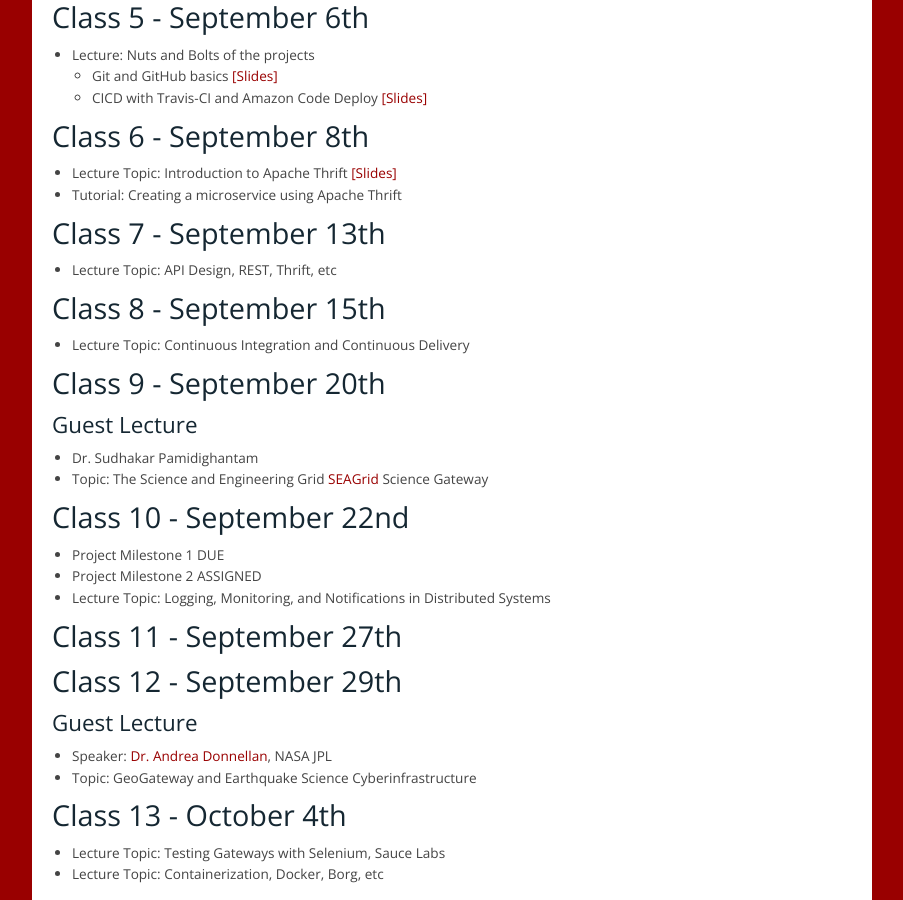
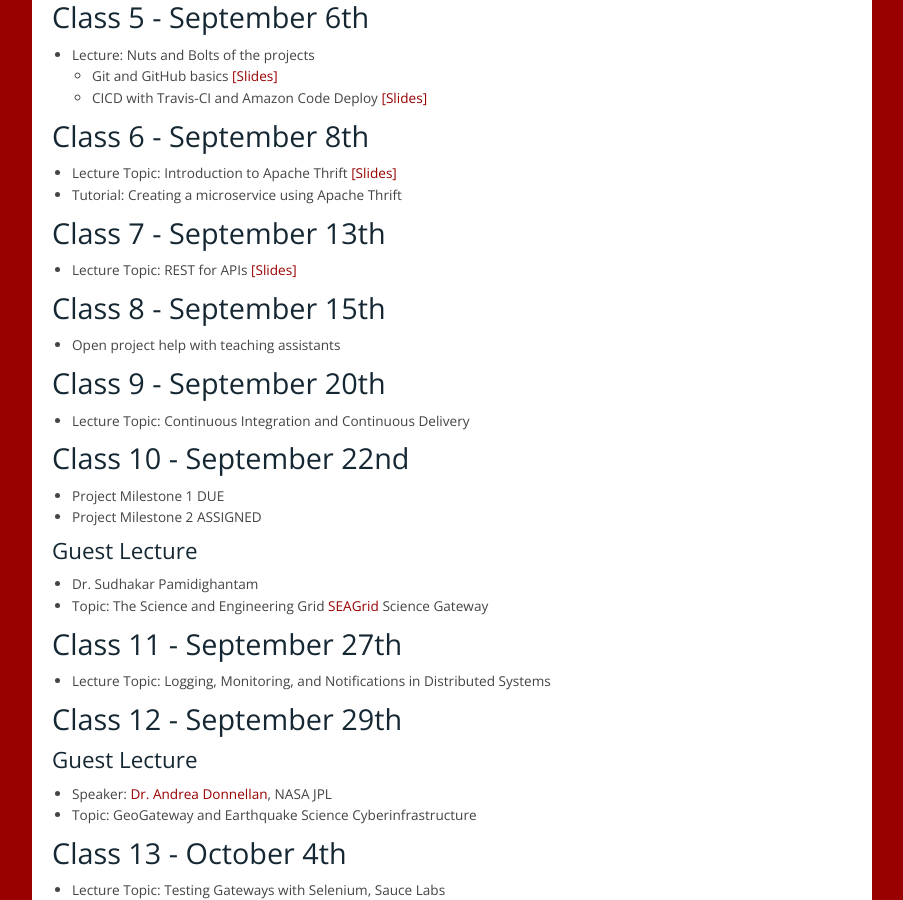
Before and after one commit to airavata-courses/airavata-courses.github.io, a Jekyll site: the page built from lectures.md, in a window 1280 px wide and 900 px high, scrolled down 675 px. Shown: the whole window, without its empty margins (258-1161 px from the left). Built offline with Jekyll 4.4.1, drawn with Linux system fonts in a browser that asks for light colours.

Commit message:
Adding REST slides and updating the schedule

```diff
--- a/lectures.md
+++ b/lectures.md
@@ -39,24 +39,25 @@ The course focuses in teaching the distributed systems concepts through projects
 * Tutorial: Creating a microservice using Apache Thrift
 
 ###  Class 7 - September  13th
-* Lecture Topic: API Design, REST, Thrift, etc
+* Lecture Topic: REST for APIs [[Slides]]({{ site.url }}slides/CS649-REST.pdf)
 
 ###  Class 8 - September  15th
+* Open project help with teaching assistants
+
+###  Class 9 - September  20th
 * Lecture Topic: Continuous Integration and Continuous Delivery
 
-###  Class 9 - September  20th
+###  Class 10 - September  22nd
+* Project Milestone 1 DUE
+* Project Milestone 2 ASSIGNED
 
 #### Guest Lecture
 * Dr. Sudhakar Pamidighantam
 * Topic: The Science and Engineering Grid [SEAGrid](https://seagrid.org/){:target="_blank"} Science Gateway
 
-###  Class 10 - September  22nd
-* Project Milestone 1 DUE
-* Project Milestone 2 ASSIGNED
-* Lecture Topic: Logging, Monitoring, and Notifications in Distributed Systems
 
 ###  Class 11 - September  27th
-
+* Lecture Topic: Logging, Monitoring, and Notifications in Distributed Systems
 
 ###  Class 12 - September  29th
 
```
Also changed, not shown: 1 other file.
